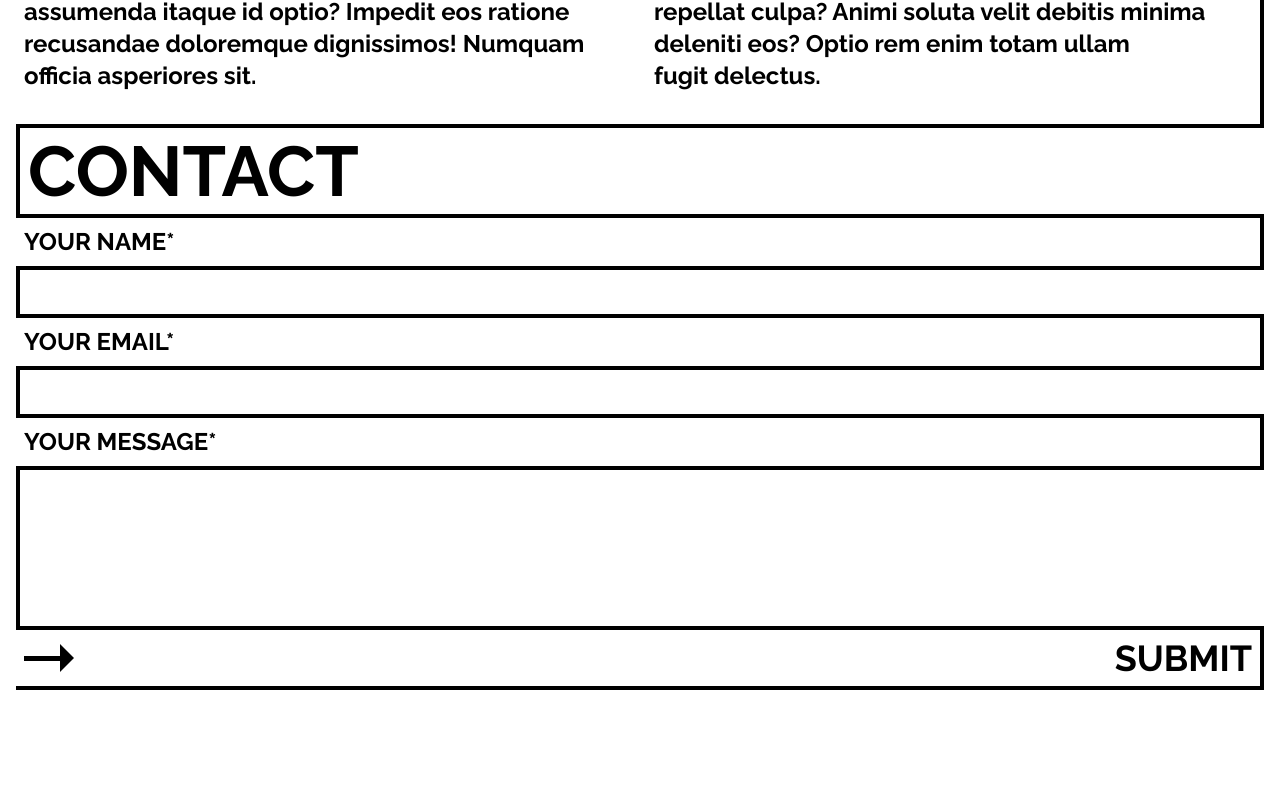
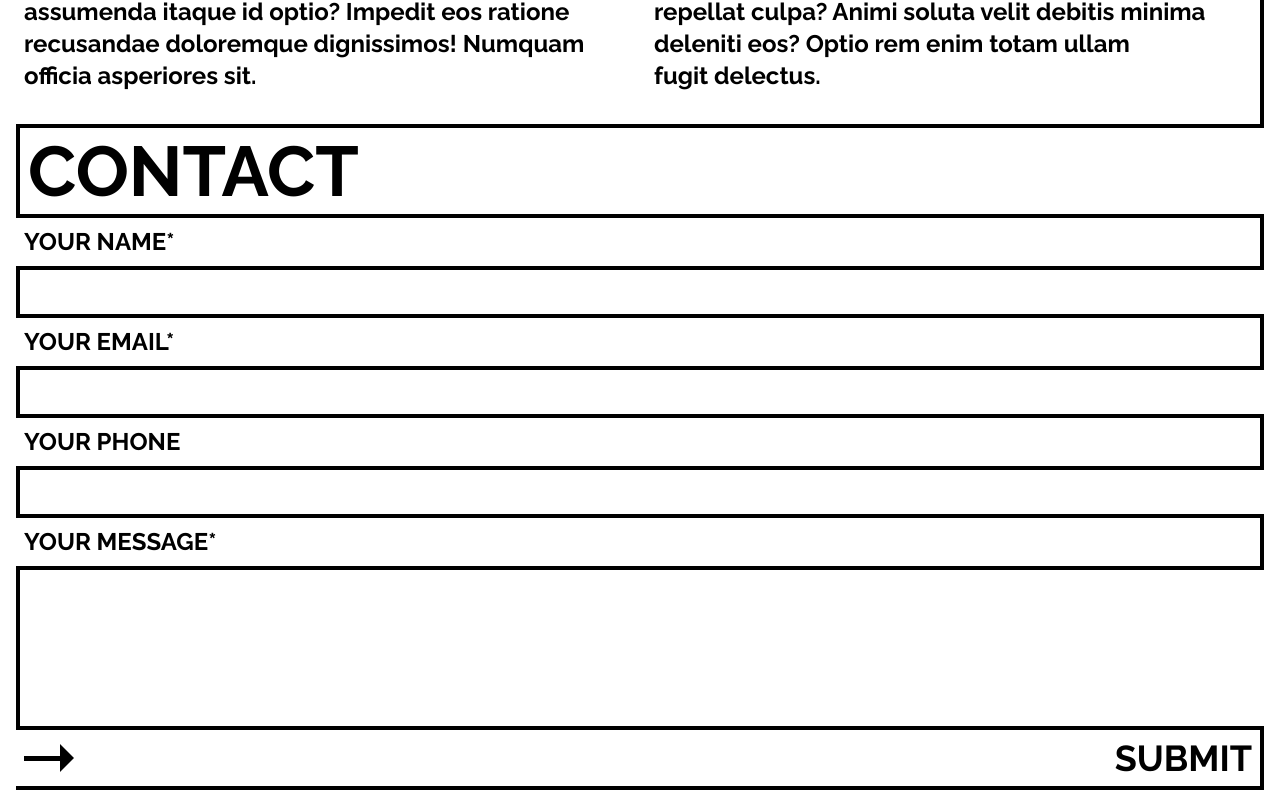
Before and after one commit to mbourjac/react-dark-mode, a React (Vite) app: page / in a window 1280 px wide. Shown: the part 2604-3410 px from the top of the page. Before the commit the page ends 3310 px from the top, so only its background shows below. Built offline with nearby package versions, Linux system fonts and the light colour scheme.

Commit message:
refactor: implement zod form hook

```diff
--- /dev/null
+++ b/src/hooks/use-zod-form.ts
@@ -0,0 +1,22 @@
+import { useForm, type UseFormProps } from 'react-hook-form';
+import { zodResolver } from '@hookform/resolvers/zod';
+import type { z } from 'zod';
+
+export const useZodForm = <T extends z.ZodTypeAny>(
+  schema: T,
+  formProps?: UseFormProps<z.infer<T>>,
+) => {
+  const form = useForm<z.infer<T>>({
+    mode: 'onBlur',
+    resolver: zodResolver(schema),
+    ...formProps,
+  });
+
+  const inputProps = {
+    register: form.register,
+    getFieldState: form.getFieldState,
+    formState: form.formState,
+  };
+
+  return { ...form, inputProps };
+};
--- a/src/pages/Home/ContactSection/ContactInput.tsx
+++ b/src/pages/Home/ContactSection/ContactInput.tsx
@@ -1,31 +1,40 @@
-import type { UseFormRegister } from 'react-hook-form';
+import type {
+  Path,
+  FormState,
+  UseFormGetFieldState,
+  UseFormRegister,
+} from 'react-hook-form';
 import { cn } from '../../../lib/tailwind';
 import type { Contact } from '../Home.types';
 
 type ContactInputProps = {
-  id: keyof Contact;
-  type: 'text' | 'email' | 'textarea';
+  id: Path<Contact>;
   label: string;
-  errorMessage?: string;
+  type?: 'text' | 'email' | 'textarea';
+  formState: FormState<Contact>;
+  getFieldState: UseFormGetFieldState<Contact>;
   register: UseFormRegister<Contact>;
 };
 
 export const ContactInput = ({
   id,
+  label,
   type,
-  label,
-  errorMessage,
+  formState,
+  getFieldState,
   register,
 }: ContactInputProps) => {
-  const inputAttributes = {
+  const attributes = {
     id,
     type,
+    ...register(id),
     className: cn(
       'w-full p-2 text-xl font-bold focus-visible:bg-primary focus-visible:outline-none dark:bg-black dark:text-white dark:focus-visible:bg-secondary',
       type === 'textarea' && 'block resize-none',
     ),
-    ...register(id),
   };
+  const fieldState = getFieldState(id, formState);
+  const errorMessage = fieldState.error?.message;
 
   return (
     <>
@@ -38,8 +47,8 @@ export const ContactInput = ({
       </label>
       <div className="bl-border">
         {type === 'textarea' ?
-          <textarea rows={5} {...inputAttributes}></textarea>
-        : <input key={id} {...inputAttributes} />}
+          <textarea rows={5} {...attributes}></textarea>
+        : <input key={id} {...attributes} />}
       </div>
     </>
   );
--- a/src/pages/Home/ContactSection/ContactSection.tsx
+++ b/src/pages/Home/ContactSection/ContactSection.tsx
@@ -1,19 +1,11 @@
-import { useForm } from 'react-hook-form';
-import { zodResolver } from '@hookform/resolvers/zod';
 import { ExpandingArrow } from '../../../components/ExpandingArrow';
+import { useZodForm } from '../../../hooks/use-zod-form';
 import { contactSchema } from '../Home.schemas';
 import type { Contact } from '../Home.types';
 import { ContactInput } from './ContactInput';
 
 export const ContactSection = () => {
-  const {
-    register,
-    handleSubmit,
-    reset,
-    formState: { errors },
-  } = useForm<Contact>({
-    resolver: zodResolver(contactSchema),
-  });
+  const { handleSubmit, reset, inputProps } = useZodForm(contactSchema);
 
   const onSubmit = async (data: Contact) => {
     await new Promise((resolve) => setTimeout(resolve, 500));
@@ -41,30 +33,22 @@ export const ContactSection = () => {
         Contact
       </h2>
       <form
-        noValidate
         onSubmit={(event) => void handleSubmit(onSubmit)(event)}
         className="flex flex-col"
       >
-        <ContactInput
-          type="text"
-          id="name"
-          label="Your name*"
-          register={register}
-          errorMessage={errors.name?.message?.toString()}
-        />
+        <ContactInput id="name" label="Your name*" {...inputProps} />
         <ContactInput
           type="email"
           id="email"
           label="Your email*"
-          register={register}
-          errorMessage={errors.email?.message?.toString()}
+          {...inputProps}
         />
+        <ContactInput id="phone" label="Your phone" {...inputProps} />
         <ContactInput
           type="textarea"
           id="message"
           label="Your message*"
-          register={register}
-          errorMessage={errors.message?.message?.toString()}
+          {...inputProps}
         />
         <button className="br-border group/arrow inline-flex items-center gap-4 p-2 text-xl font-bold uppercase leading-none sm:text-4xl">
           <ExpandingArrow />
```
